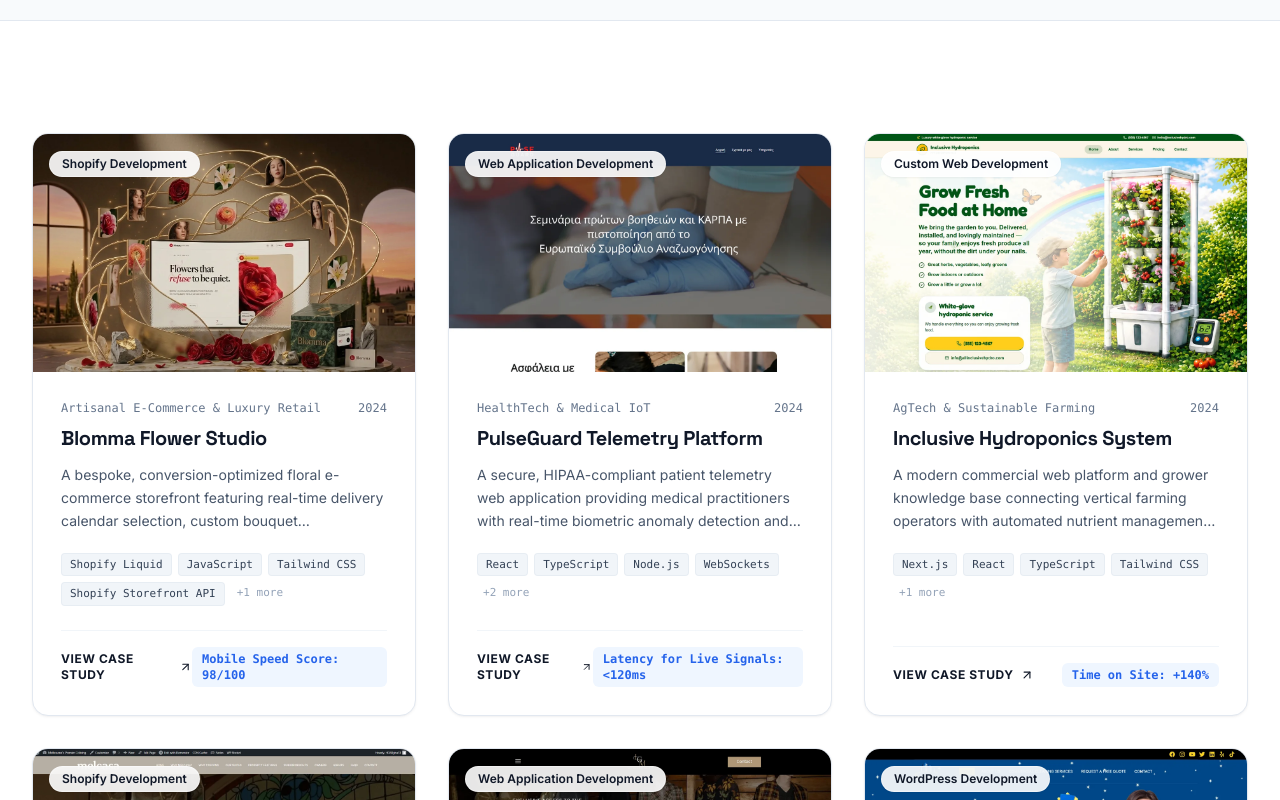
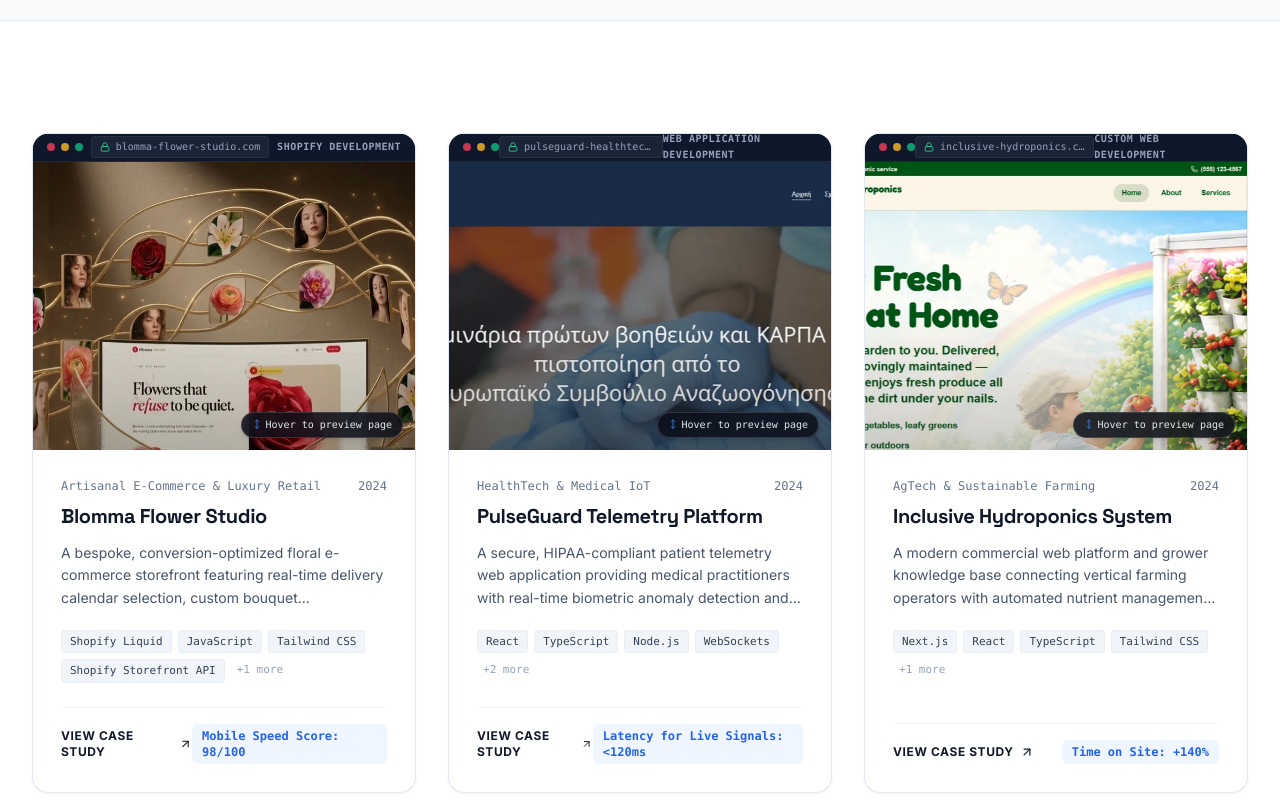
Before and after one commit to digitalhasiz-code/Hasiz-Digital, a Next.js app: page /work in a window 1280 px wide. Shown: the part 700-1500 px from the top of the page. Built offline with nearby package versions, Linux system fonts and the light colour scheme; no server answers.

Commit message:
feat: sync rate card with client master table and add smooth slow hover scroll to portfolio mockups

```diff
--- a/src/app/pricing/page.tsx
+++ b/src/app/pricing/page.tsx
@@ -2,9 +2,10 @@
 import Link from "next/link";
 import Breadcrumbs from "@/components/Breadcrumbs";
 import PricingPackages from "@/components/PricingPackages";
+import MasterPricingTable from "@/components/MasterPricingTable";
 import PricingConditions from "@/components/PricingConditions";
 import { pricingFaqs } from "@/data/pricing";
-import { ArrowRight, CheckCircle2, HelpCircle, Shield, Sparkles } from "lucide-react";
+import { ArrowRight, CheckCircle2, HelpCircle, Shield, Sparkles, Tag } from "lucide-react";
 
 export const metadata: Metadata = {
   title: "Engineering Pricing & Packages | Transparent Global Rates | HASIZ",
@@ -75,6 +76,24 @@
             </div>
 
             <PricingPackages />
+          </div>
+
+          {/* Transparent Multi-Country Rate Card Table */}
+          <div id="rate-card" className="pt-6">
+            <div className="text-center max-w-2xl mx-auto mb-10 space-y-3">
+              <div className="inline-flex items-center gap-2 px-3 py-1 rounded-full text-xs font-mono font-semibold tracking-wider uppercase bg-blue-50 text-brand-blue border border-blue-200/60">
+                <Tag className="w-3.5 h-3.5" />
+                <span>Transparent Multi-Currency Rate Card</span>
+              </div>
+              <h2 className="text-3xl sm:text-4xl font-heading font-bold text-navy-900 tracking-tight">
+                Complete Service Rates by Region
+              </h2>
+              <p className="text-slate-600 text-sm sm:text-base">
+                Explore transparent rates for all 13 services across Pakistan, Global/USA, UK, Europe, UAE, and Saudi Arabia.
+              </p>
+            </div>
+
+            <MasterPricingTable />
           </div>
 
           {/* Pricing Conditions & Project Inclusions */}
--- a/src/app/work/[slug]/page.tsx
+++ b/src/app/work/[slug]/page.tsx
@@ -6,7 +6,7 @@
 import Breadcrumbs from "@/components/Breadcrumbs";
 import ContactForm from "@/components/ContactForm";
 import CaseStudyCard from "@/components/CaseStudyCard";
-import { ArrowLeft, ArrowRight, CheckCircle2, Cpu, ExternalLink, Sparkles } from "lucide-react";
+import { ArrowLeft, ArrowRight, CheckCircle2, Cpu, ExternalLink, Lock, Sparkles } from "lucide-react";
 
 interface Props {
   params: { slug: string };
@@ -118,7 +118,24 @@
       {/* Hero Showcase Image */}
       <section className="py-12 bg-white border-b border-surface-border">
         <div className="max-w-7xl mx-auto px-4 sm:px-6 lg:px-8">
-          <div className="rounded-2xl overflow-hidden border border-surface-border shadow-elevated bg-slate-900">
+          <div className="rounded-2xl overflow-hidden border border-surface-border shadow-elevated bg-slate-900 group">
+            {/* Browser Mockup Chrome Header */}
+            <div className="h-9 bg-slate-900 border-b border-slate-800 flex items-center justify-between px-4 select-none">
+              <div className="flex items-center gap-1.5">
+                <span className="w-2.5 h-2.5 rounded-full bg-rose-500/80" />
+                <span className="w-2.5 h-2.5 rounded-full bg-amber-400/80" />
+                <span className="w-2.5 h-2.5 rounded-full bg-emerald-500/80" />
+              </div>
+              <div className="flex items-center gap-1.5 px-3 py-1 rounded-md bg-slate-800/80 text-xs font-mono text-slate-300 border border-slate-700/50">
+                <Lock className="w-3 h-3 text-emerald-400 shrink-0" />
+                <span>https://{project.slug}.com</span>
+              </div>
+              <span className="text-xs font-mono text-slate-400 uppercase tracking-wider font-semibold">
+                {project.category}
+              </span>
+            </div>
+
+            <div className="relative overflow-hidden bg-slate-950">
               <Image
                 src={project.featuredImage}
                 alt={project.altText}
@@ -129,6 +146,7 @@
                 sizes="(max-width: 1200px) 100vw, 1200px"
                 className="w-full h-auto object-cover object-top"
               />
+            </div>
           </div>
         </div>
       </section>
--- a/src/components/CaseStudyCard.tsx
+++ b/src/components/CaseStudyCard.tsx
@@ -1,7 +1,7 @@
 import Image from "next/image";
 import Link from "next/link";
 import { Project } from "@/data/projects";
-import { ArrowUpRight } from "lucide-react";
+import { ArrowUpRight, Lock, MoveVertical } from "lucide-react";
 
 interface CaseStudyCardProps {
   project: Project;
@@ -11,13 +11,33 @@
 export default function CaseStudyCard({ project, priority = false }: CaseStudyCardProps) {
   return (
     <article className="group bg-white rounded-2xl border border-surface-border overflow-hidden shadow-subtle hover:shadow-card transition-all duration-300 flex flex-col h-full">
-      {/* Screenshot / Image container */}
+      {/* Interactive Website Preview with Smooth Hover Scroll */}
       <Link
         href={`/work/${project.slug}`}
-        className="block relative aspect-[16/10] overflow-hidden bg-slate-100 focus:outline-none focus:ring-2 focus:ring-brand-blue"
+        className="block relative overflow-hidden bg-slate-950 focus:outline-none focus:ring-2 focus:ring-brand-blue group/screen"
         tabIndex={-1}
         aria-hidden="true"
       >
+        {/* Browser Mockup Top Chrome */}
+        <div className="h-7 bg-slate-900 border-b border-slate-800 flex items-center justify-between px-3.5 select-none relative z-10">
+          <div className="flex items-center gap-1.5">
+            <span className="w-2 h-2 rounded-full bg-rose-500/80" />
+            <span className="w-2 h-2 rounded-full bg-amber-400/80" />
+            <span className="w-2 h-2 rounded-full bg-emerald-500/80" />
+          </div>
+
+          <div className="flex items-center gap-1.5 px-2 py-0.5 rounded bg-slate-800/80 text-[10px] font-mono text-slate-400 max-w-[190px] sm:max-w-[220px] truncate border border-slate-700/50">
+            <Lock className="w-2.5 h-2.5 text-emerald-400 shrink-0" />
+            <span className="truncate">{project.slug}.com</span>
+          </div>
+
+          <span className="text-[10px] font-mono text-slate-400 uppercase tracking-wider font-semibold hidden sm:inline-block">
+            {project.category}
+          </span>
+        </div>
+
+        {/* Viewport Frame with Smooth Slow Scroll */}
+        <div className="relative h-60 sm:h-72 overflow-hidden bg-slate-900">
           <Image
             src={project.featuredImage}
             alt={project.altText}
@@ -25,15 +45,18 @@
             height={750}
             priority={priority}
             sizes="(max-width: 768px) 100vw, (max-width: 1200px) 50vw, 33vw"
-          className="object-cover object-top w-full h-full transform transition-transform duration-500 ease-out group-hover:scale-105"
+            className="w-full h-auto min-h-[420px] sm:min-h-[480px] object-cover object-top will-change-transform transition-transform duration-[1400ms] ease-out group-hover/screen:duration-[6500ms] group-hover/screen:ease-in-out group-hover/screen:-translate-y-[calc(100%-15rem)] sm:group-hover/screen:-translate-y-[calc(100%-18rem)]"
           />
-        <div className="absolute inset-0 bg-navy-900/0 group-hover:bg-navy-900/10 transition-colors duration-300 pointer-events-none" />
 
-        {/* Category Badge on top of image */}
-        <div className="absolute top-4 left-4">
-          <span className="inline-flex items-center px-3 py-1 rounded-full text-xs font-semibold bg-white/90 backdrop-blur-md text-navy-900 shadow-sm border border-white/40">
-            {project.category}
+          <div className="absolute inset-0 bg-gradient-to-t from-black/20 via-transparent to-transparent pointer-events-none" />
+
+          {/* Hover to scroll indicator badge */}
+          <div className="absolute bottom-3 right-3 z-10 pointer-events-none transition-all duration-300 group-hover/screen:opacity-0 group-hover/screen:translate-y-1">
+            <span className="inline-flex items-center gap-1 px-2.5 py-1 rounded-full text-[10px] font-mono font-medium bg-navy-950/85 backdrop-blur-md text-slate-200 border border-white/15 shadow-md">
+              <MoveVertical className="w-2.5 h-2.5 text-brand-sky animate-bounce" />
+              <span>Hover to preview page</span>
             </span>
+          </div>
         </div>
       </Link>
 
--- a/src/components/MasterPricingTable.tsx
+++ b/src/components/MasterPricingTable.tsx
@@ -17,13 +17,13 @@
     ? masterPricingTable
     : masterPricingTable.filter(s => s.category === selectedCategory);
 
-  const mainColumns: { code: CurrencyCode; label: string; flag: string }[] = [
-    { code: "USD", label: "Global / USA", flag: "🇺🇸" },
-    { code: "PKR", label: "Pakistan", flag: "🇵🇰" },
-    { code: "GBP", label: "UK", flag: "🇬🇧" },
-    { code: "EUR", label: "Europe", flag: "🇪🇺" },
-    { code: "AED", label: "UAE", flag: "🇦🇪" },
-    { code: "SAR", label: "Saudi", flag: "🇸🇦" },
+  const mainColumns: { code: CurrencyCode; label: string; countryCode: string }[] = [
+    { code: "USD", label: "GLOBAL / USA", countryCode: "US" },
+    { code: "PKR", label: "PAKISTAN", countryCode: "PK" },
+    { code: "GBP", label: "UK", countryCode: "GB" },
+    { code: "EUR", label: "EUROPE", countryCode: "EU" },
+    { code: "AED", label: "UAE", countryCode: "AE" },
+    { code: "SAR", label: "SAUDI", countryCode: "SA" },
   ];
 
   return (
@@ -79,11 +79,11 @@
                   <th
                     key={col.code}
                     className={`py-4 px-4 font-bold text-center transition-colors ${
-                      isActive ? "bg-brand-blue/30 text-white border-x border-brand-blue/40" : "text-slate-300"
+                      isActive ? "bg-[#132C5B] text-white border-x border-blue-500/30" : "text-slate-300"
                     }`}
                   >
                     <div className="flex items-center justify-center gap-1.5">
-                      <span className="text-sm">{col.flag}</span>
+                      <span className="text-[10px] text-slate-400 font-mono font-normal uppercase">{col.countryCode}</span>
                       <span>{col.label}</span>
                     </div>
                   </th>
--- a/src/data/pricing.ts
+++ b/src/data/pricing.ts
@@ -94,26 +94,8 @@
   prices: Record<CurrencyCode, number>;
 }
 
-// Master Pricing Table from client's official rate card (with Landing Page reduced to Rs. 15,000 PKR / $190 USD)
+// Master Pricing Table from client's official rate card
 export const masterPricingTable: MasterServicePrice[] = [
-  {
-    id: "landing-page",
-    name: "Landing Page",
-    category: "Development",
-    isSpecialLandingPage: true,
-    description: "Ultra-fast, conversion-focused single page designed to capture high-intent leads and drive direct sales.",
-    prices: {
-      USD: 190,
-      PKR: 15000,
-      GBP: 150,
-      EUR: 175,
-      AED: 700,
-      SAR: 720,
-      CAD: 260,
-      AUD: 290,
-      INR: 13500
-    }
-  },
   {
     id: "wordpress-website",
     name: "WordPress Website",
@@ -265,6 +247,24 @@
       CAD: 550,
       AUD: 610,
       INR: 36000
+    }
+  },
+  {
+    id: "landing-page",
+    name: "Landing Page",
+    category: "Development",
+    isSpecialLandingPage: true,
+    description: "Ultra-fast, conversion-focused single page designed to capture high-intent leads and drive direct sales.",
+    prices: {
+      USD: 250,
+      PKR: 20000,
+      GBP: 200,
+      EUR: 230,
+      AED: 900,
+      SAR: 950,
+      CAD: 340,
+      AUD: 380,
+      INR: 18000
     }
   },
   {
```
Lines whose indentation alone changed are shown as unchanged.
